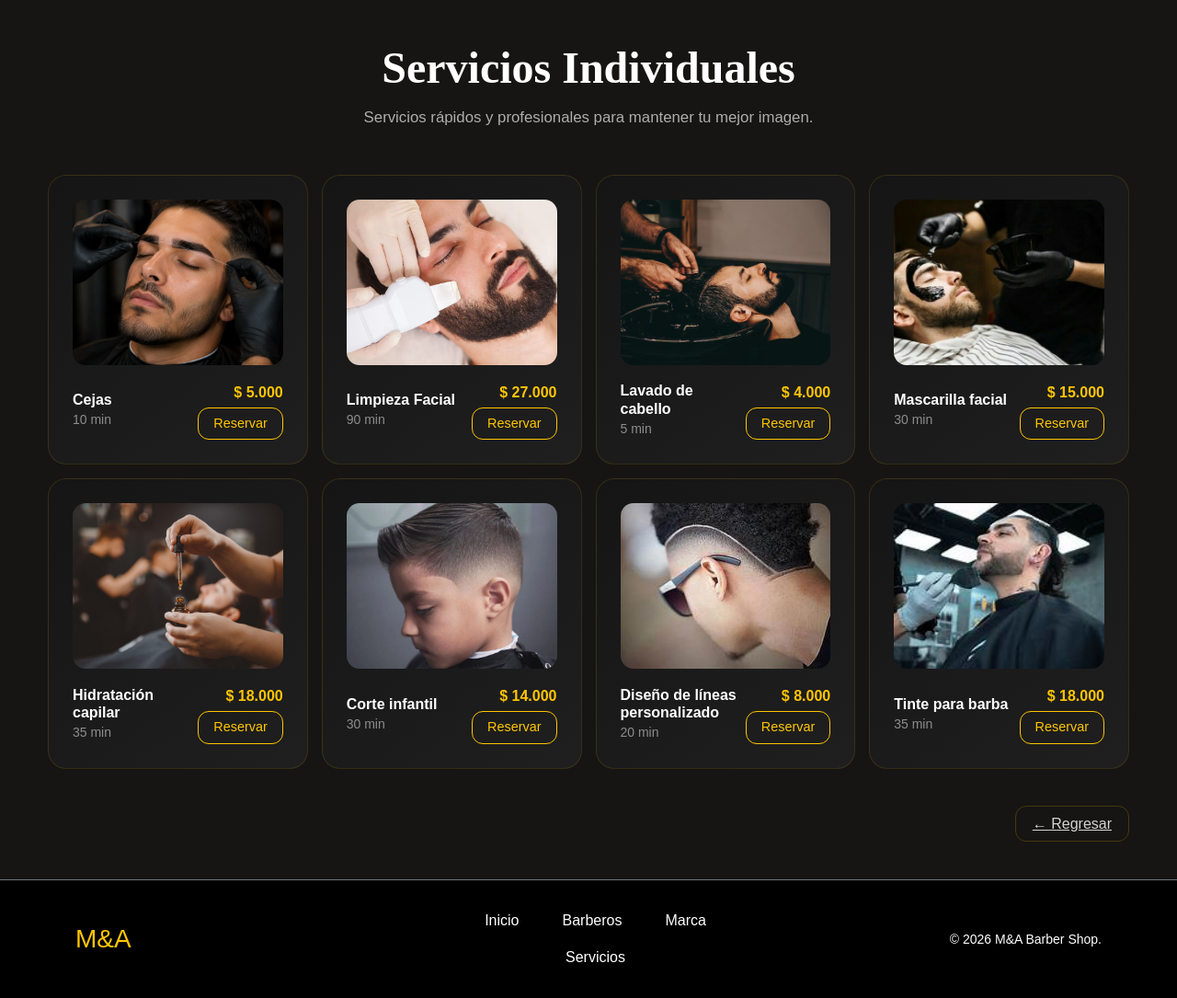
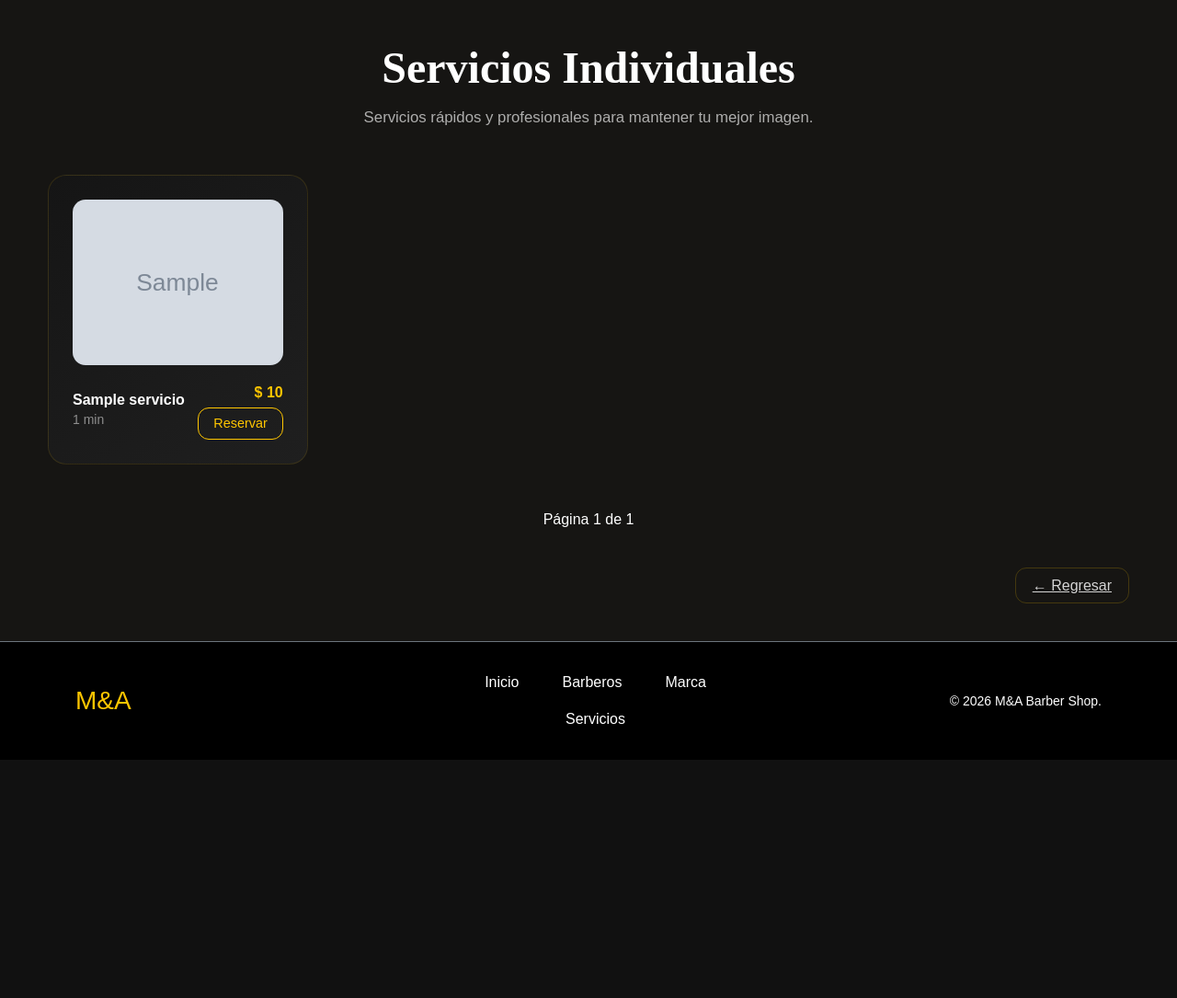
Before and after one commit to Fenix-DESPJ/django-databaseConection, a Django app: page /servicios-ind/ in a window 1280 px wide. Shown: the part 83-1168 px from the top of the page at 92% size. After the commit the page ends 909 px from the top, so only its background shows below. Run offline with Django 5.2, Linux system fonts and the light colour scheme; tables that the repository leaves empty hold one stand-in row (values such as "Sample post"); grey boxes marked "Sample" are stand-in pictures.

Commit message:
servicios ind backend y columna imagen en base de datos (servicios)

```diff
--- a/servicios/models.py
+++ b/servicios/models.py
@@ -14,9 +14,11 @@ class Servicio(models.Model):
     duracion = models.IntegerField()
     precio = models.DecimalField(max_digits=10, decimal_places=2)
     tiposervicio = models.CharField(db_column='tipoServicio', max_length=60)
+    # Agrega esta línea:
+    imagen = models.CharField(max_length=255, null=True, blank=True)
 
     class Meta:
-        managed = False  # Django no creará la tabla, ya existe en MySQL
+        managed = False
         db_table = 'servicio'
 
 class Pago(models.Model):
--- a/servicios/views.py
+++ b/servicios/views.py
@@ -1,4 +1,6 @@
 from django.shortcuts import render
+from django.core.paginator import Paginator
+from .models import Servicio
 
 def index(request):
     return render(request, 'index.html')
@@ -29,3 +31,16 @@ def iniciar_sesion(request):
 
 def registrarse(request):
     return render(request, 'registrarse.html')
+
+def servicios_ind(request):
+    # 1. Obtener todos los servicios de la base de datos
+    servicios_list = Servicio.objects.all().order_by('nombreservicio')
+
+    # 2. Configurar la paginación: 9 servicios por página
+    paginator = Paginator(servicios_list, 9)
+
+    # 3. Obtener el número de página de la URL (ej: ?page=2)
+    page_number = request.GET.get('page')
+    page_obj = paginator.get_page(page_number)
+
+    return render(request, 'servicios-ind.html', {'servicios': page_obj})
--- a/templates/servicios-ind.html
+++ b/templates/servicios-ind.html
@@ -4,136 +4,44 @@
 {% block content %}
 <section class="container-fluid py-5" style="max-width: 1200px;">
     <h2 class="titulo-servicios">Servicios Individuales</h2>
-
     <p class="subtitulo-servicios">
         Servicios rápidos y profesionales para mantener tu mejor imagen.
     </p>
 
-    <div class="row">
-        <div class="col-12">
     <div class="servicios-grid-precios">
-
-                {% with servicios=servicios_list %}
-
+        {% for s in servicios %}
         <div class="card-precio">
-                    <img src="{% static 'img/servicios-cejas.png' %}" alt="Cejas" class="card-precio-img">
+            <img src="{% static 'img/' %}{{ s.imagen }}" alt="{{ s.nombreservicio }}" class="card-precio-img">
             <div class="d-flex justify-content-between align-items-center">
                 <div>
-                            <h6 class="mb-0 fw-bold">Cejas</h6>
-                            <small class="text-white-50">10 min</small>
+                    <h6 class="mb-0 fw-bold">{{ s.nombreservicio }}</h6>
+                    <small class="text-white-50">{{ s.duracion }} min</small>
                 </div>
                 <div class="text-end">
-                            <span class="d-block fw-bold mb-1">$ 5.000</span>
-                            <button class="btn btn-dark btn-sm btn-servicio-reservar">Reservar</button>
+                    <span class="d-block fw-bold mb-1">$ {{ s.precio|floatformat:0 }}</span>
+                    <a href="{% url 'reservas' %}" class="btn btn-dark btn-sm btn-servicio-reservar">Reservar</a>
                 </div>
             </div>
         </div>
-
-                <div class="card-precio">
-                    <img src="{% static 'img/servicios-limpieza1.jpg' %}" alt="Limpieza Facial" class="card-precio-img">
-                    <div class="d-flex justify-content-between align-items-center">
-                        <div>
-                            <h6 class="mb-0 fw-bold">Limpieza Facial</h6>
-                            <small class="text-white-50">90 min</small>
-                        </div>
-                        <div class="text-end">
-                            <span class="d-block fw-bold mb-1">$ 27.000</span>
-                            <button class="btn btn-dark btn-sm btn-servicio-reservar">Reservar</button>
-                        </div>
-                    </div>
+        {% empty %}
+        <p class="text-white">No hay servicios disponibles en este momento.</p>
+        {% endfor %}
     </div>
 
-                <div class="card-precio">
-                    <img src="{% static 'img/servicios-lavado.avif' %}" alt="Lavado de cabello" class="card-precio-img">
-                    <div class="d-flex justify-content-between align-items-center">
-                        <div>
-                            <h6 class="mb-0 fw-bold">Lavado de cabello</h6>
-                            <small class="text-white-50">5 min</small>
-                        </div>
-                        <div class="text-end">
-                            <span class="d-block fw-bold mb-1">$ 4.000</span>
-                            <button class="btn btn-dark btn-sm btn-servicio-reservar">Reservar</button>
-                        </div>
-                    </div>
-                </div>
+    <div class="d-flex justify-content-center mt-5">
+        {% if servicios.has_previous %}
+            <a href="?page={{ servicios.previous_page_number }}" class="btn btn-outline-light mx-2">← Anterior</a>
+        {% endif %}
 
-                <div class="card-precio">
-                    <img src="{% static 'img/servicios-mascarilla.jpg' %}" alt="Mascarilla facial" class="card-precio-img">
-                    <div class="d-flex justify-content-between align-items-center">
-                        <div>
-                            <h6 class="mb-0 fw-bold">Mascarilla facial</h6>
-                            <small class="text-white-50">30 min</small>
-                        </div>
-                        <div class="text-end">
-                            <span class="d-block fw-bold mb-1">$ 15.000</span>
-                            <button class="btn btn-dark btn-sm btn-servicio-reservar">Reservar</button>
-                        </div>
-                    </div>
-                </div>
+        <span class="text-white align-self-center px-3">Página {{ servicios.number }} de {{ servicios.paginator.num_pages }}</span>
 
-                <div class="card-precio">
-                    <img src="{% static 'img/hidratacion-capilar.jpg' %}" alt="Hidratación capilar" class="card-precio-img">
-                    <div class="d-flex justify-content-between align-items-center">
-                        <div>
-                            <h6 class="mb-0 fw-bold">Hidratación capilar</h6>
-                            <small class="text-white-50">35 min</small>
-                        </div>
-                        <div class="text-end">
-                            <span class="d-block fw-bold mb-1">$ 18.000</span>
-                            <button class="btn btn-dark btn-sm btn-servicio-reservar">Reservar</button>
-                        </div>
-                    </div>
-                </div>
-
-                <div class="card-precio">
-                    <img src="{% static 'img/corte-infantil.jpg' %}" alt="Corte infantil" class="card-precio-img">
-                    <div class="d-flex justify-content-between align-items-center">
-                        <div>
-                            <h6 class="mb-0 fw-bold">Corte infantil</h6>
-                            <small class="text-white-50">30 min</small>
-                        </div>
-                        <div class="text-end">
-                            <span class="d-block fw-bold mb-1">$ 14.000</span>
-                            <button class="btn btn-dark btn-sm btn-servicio-reservar">Reservar</button>
-                        </div>
-                    </div>
-                </div>
-
-                <div class="card-precio">
-                    <img src="{% static 'img/diseño-lineas.jpeg' %}" alt="Diseño de líneas" class="card-precio-img">
-                    <div class="d-flex justify-content-between align-items-center">
-                        <div>
-                            <h6 class="mb-0 fw-bold">Diseño de líneas personalizado</h6>
-                            <small class="text-white-50">20 min</small>
-                        </div>
-                        <div class="text-end">
-                            <span class="d-block fw-bold mb-1">$ 8.000</span>
-                            <button class="btn btn-dark btn-sm btn-servicio-reservar">Reservar</button>
-                        </div>
-                    </div>
-                </div>
-
-                <div class="card-precio">
-                    <img src="{% static 'img/tinte-barba.jpeg' %}" alt="Tinte para barba" class="card-precio-img">
-                    <div class="d-flex justify-content-between align-items-center">
-                        <div>
-                            <h6 class="mb-0 fw-bold">Tinte para barba</h6>
-                            <small class="text-white-50">35 min</small>
-                        </div>
-                        <div class="text-end">
-                            <span class="d-block fw-bold mb-1">$ 18.000</span>
-                            <button class="btn btn-dark btn-sm btn-servicio-reservar">Reservar</button>
-                        </div>
-                    </div>
-                </div>
-
-                {% endwith %}
-            </div>
-        </div>
+        {% if servicios.has_next %}
+            <a href="?page={{ servicios.next_page_number }}" class="btn btn-outline-light mx-2">Siguiente →</a>
+        {% endif %}
     </div>
 
     <div class="text-end mt-5">
-        <a href="/servicios/" class="btn-regresar-elegante"> ← Regresar</a>
+        <a href="{% url 'servicios' %}" class="btn-regresar-elegante"> ← Regresar</a>
     </div>
 </section>
 {% endblock %}
```
Lines whose indentation alone changed are shown as unchanged.
